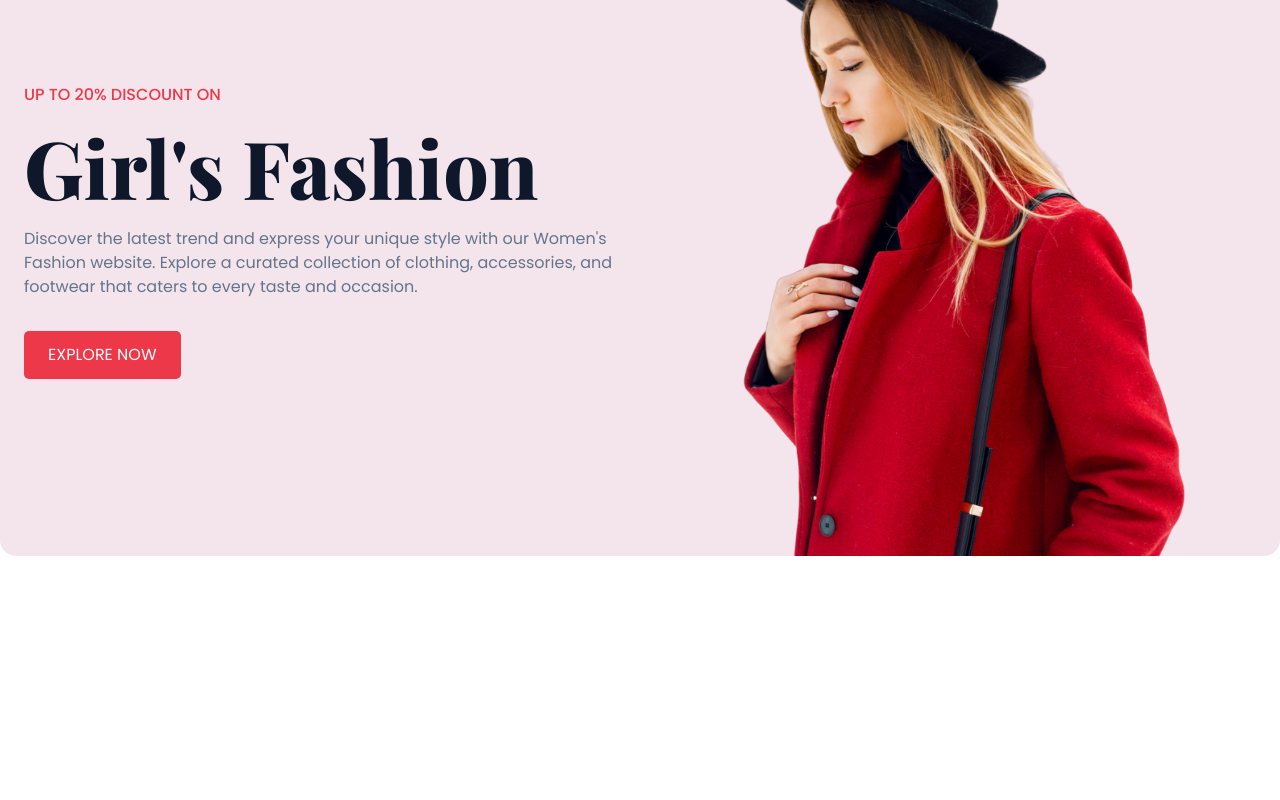
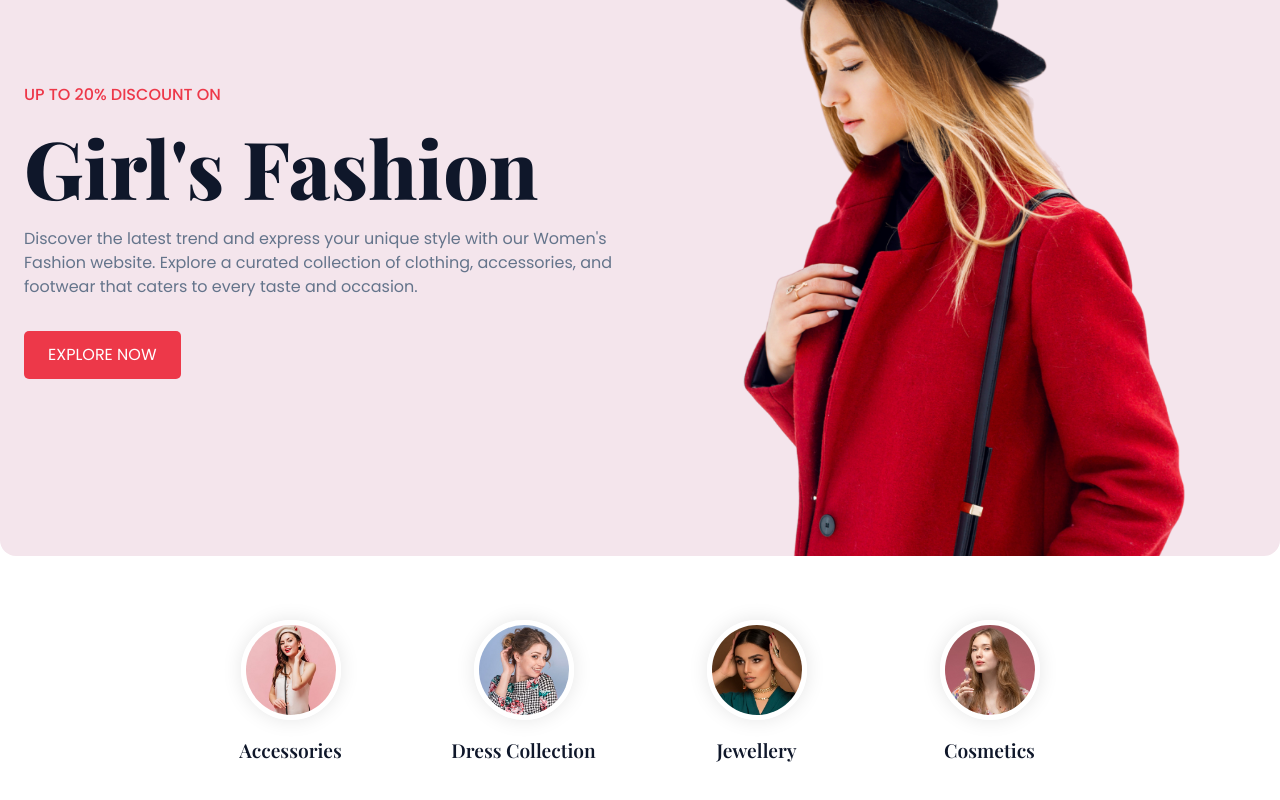
Before and after one commit to Saqib7865-dev/Ecommerce-website-using-MERN-stack, a React (Vite) app in the folder frontend/: page / in a window 1280 px wide. Shown: the part 206-1006 px from the top of the page. Before the commit the page ends 800 px from the top, so only its background shows below. Built offline with nearby package versions, Linux system fonts and the light colour scheme.

Commit message:
Product section

```diff
--- /dev/null
+++ b/frontend/src/pages/Home/Categories.jsx
@@ -0,0 +1,44 @@
+import React from "react";
+import { Link } from "react-router-dom";
+import categoryImage1 from "../../assets/category-1.jpg";
+import categoryImage2 from "../../assets/category-2.jpg";
+import categoryImage3 from "../../assets/category-3.jpg";
+import categoryImage4 from "../../assets/category-4.jpg";
+const Categories = () => {
+  const categories = [
+    {
+      name: "Accessories",
+      path: "accessories",
+      image: categoryImage1,
+    },
+    {
+      name: "Dress Collection",
+      path: "dress",
+      image: categoryImage2,
+    },
+    {
+      name: "Jewellery",
+      path: "jewellery",
+      image: categoryImage3,
+    },
+    {
+      name: "Cosmetics",
+      path: "cosmetics",
+      image: categoryImage4,
+    },
+  ];
+  return (
+    <div className="product__grid">
+      {categories.map((category) => {
+        return (
+          <Link to={`/categories/${category.path}`} className="categories__card">
+            <img src={category.image} alt={category.name} />
+            <h4>{category.name}</h4>
+          </Link>
+        );
+      })}
+    </div>
+  );
+};
+
+export default Categories;
--- a/frontend/src/pages/Home/Home.jsx
+++ b/frontend/src/pages/Home/Home.jsx
@@ -1,10 +1,12 @@
 import React from "react";
 import Banner from "./Banner";
+import Categories from "./Categories";
 
 const Home = () => {
   return (
     <div>
       <Banner />
+      <Categories />
     </div>
   );
 };
```
